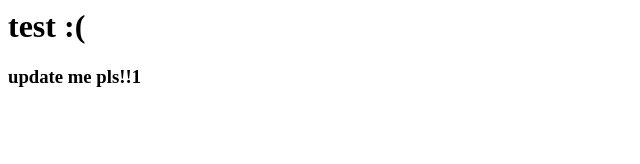
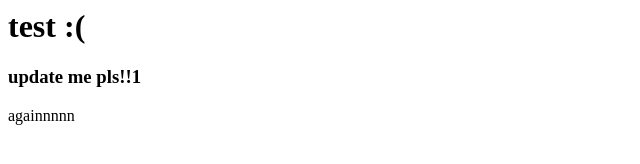
Before and after one commit to anindyoo/simple-ci-cid, a website: page index.html in a window 1280 px wide. Shown: the full height of the page, 0-640 px from the left. Drawn offline with Linux system fonts and the light colour scheme.

Commit message:
Update index.html

```diff
--- a/index.html
+++ b/index.html
@@ -5,4 +5,7 @@
     <h3>
         update me pls!!1
     </h3>
+    <p>
+        againnnnn
+    </p>
 </div>
```
